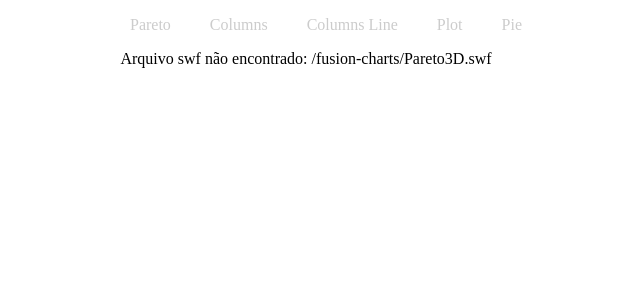
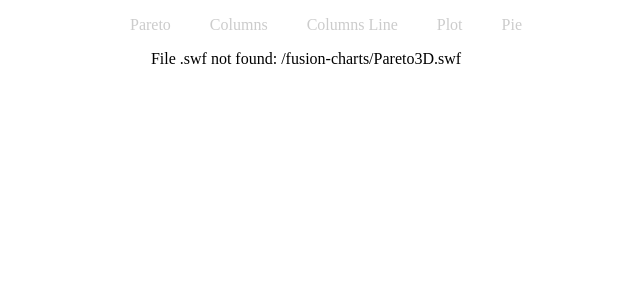
Before and after one commit to sJonatas/fusion-charts-api, a PHP site: page /index.php?action=pareto in a window 1280 px wide. Shown: the top 300 px of the page, without its empty margins (334-974 px from the left). Run offline with PHP 8.4, Linux system fonts and the light colour scheme.

Commit message:
[update] php doc

```diff
--- a/src/FusionCharts/Chart/Abstract.php
+++ b/src/FusionCharts/Chart/Abstract.php
@@ -29,8 +29,8 @@ abstract class FusionCharts_Chart_Abstract
 	{
 		$this->path_swf = $path_swf;
 		$this->path_js 	= $path_js;
-		if (!file_exists($_SERVER['DOCUMENT_ROOT'] . $this->path_swf)) die("Arquivo swf não encontrado: {$this->path_swf}");
-		if (!file_exists($_SERVER['DOCUMENT_ROOT'] . $this->path_js	)) die("Arquivo js não encontrado: {$this->path_js}");
+		if (!file_exists($_SERVER['DOCUMENT_ROOT'] . $this->path_swf)) die("File .swf not found: {$this->path_swf}");
+		if (!file_exists($_SERVER['DOCUMENT_ROOT'] . $this->path_js	)) die("File .js not found: {$this->path_js}");
 	}
 
 	/**
```
